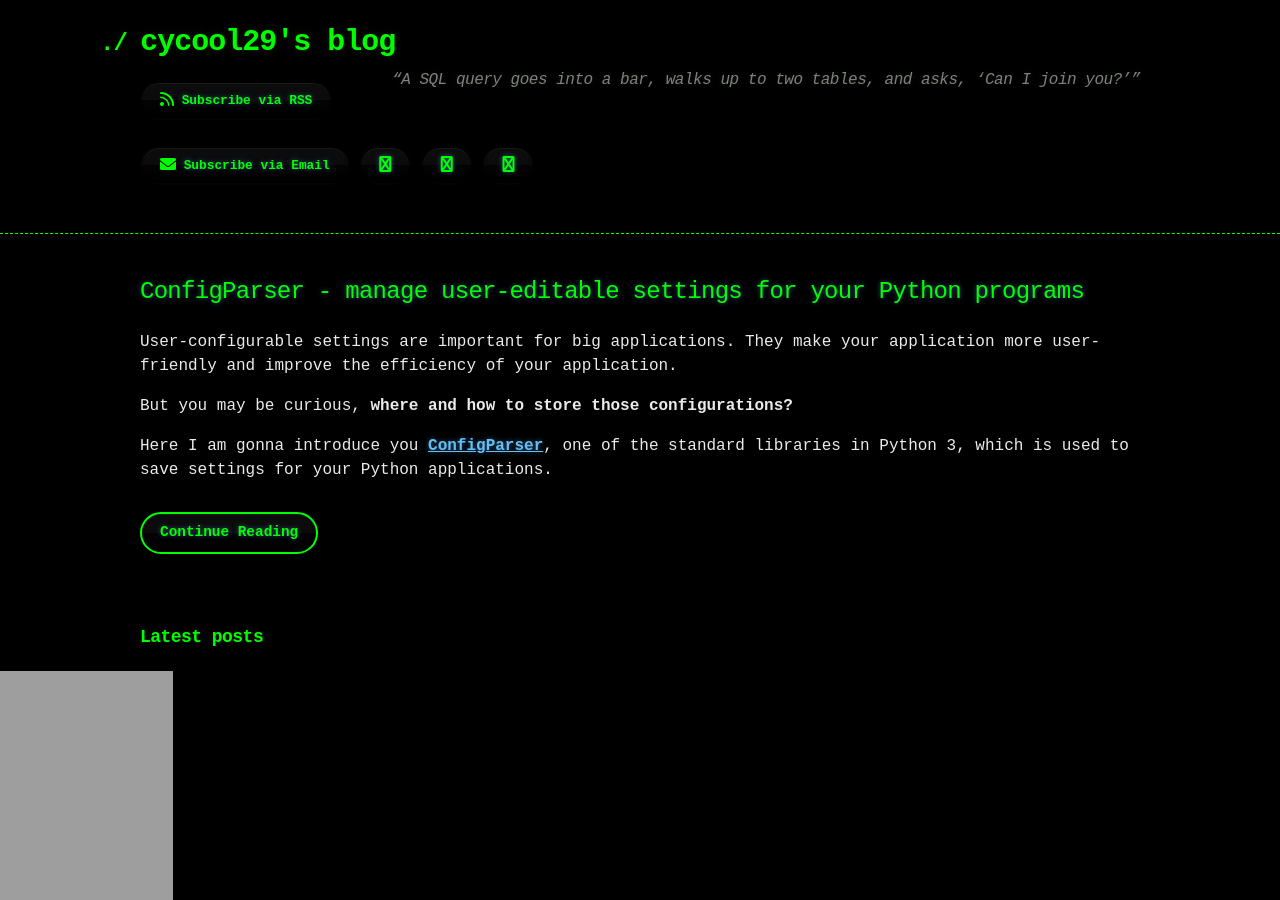
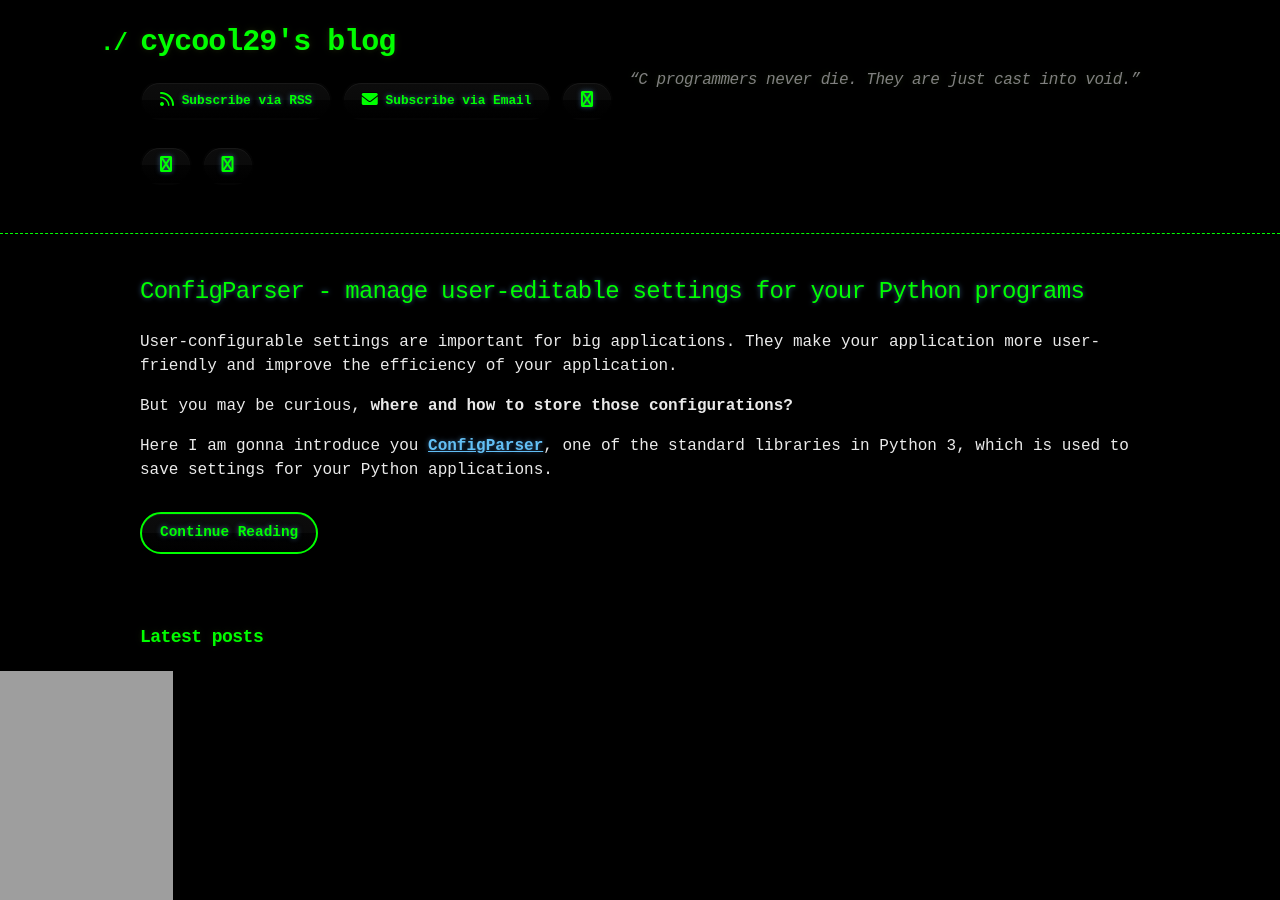
Before and after one commit to cycool29/cycool29.github.io, a Jekyll site: the page built from index.md, in a window 1280 px wide and 900 px high. Built offline with Jekyll 4.4.1, drawn with Linux system fonts in a browser that asks for light colours; a style sheet for code colours, icons or effects is not loaded.

Commit message:
Update quotes

```diff
--- a/_config.yml
+++ b/_config.yml
@@ -1,5 +1,5 @@
 title: cycool29's blog
-description: "“A SQL query goes into a bar, walks up to two tables, and asks, ‘Can I join you?’” "
+description: "“C programmers never die. They are just cast into void.” "
 bio: A high school student. Intermediate in Python, Git, Bash. Learning JavaScript. He/Him. "
 author: cycool29
 url: https://cycool29.github.io
```
